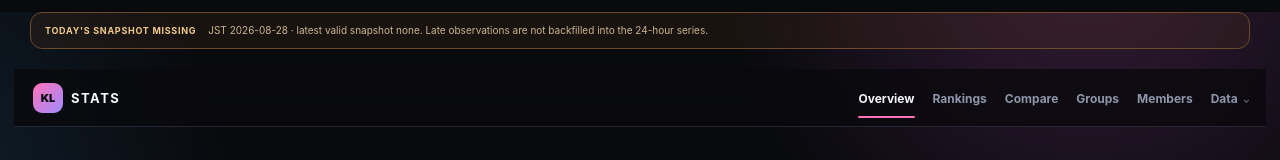
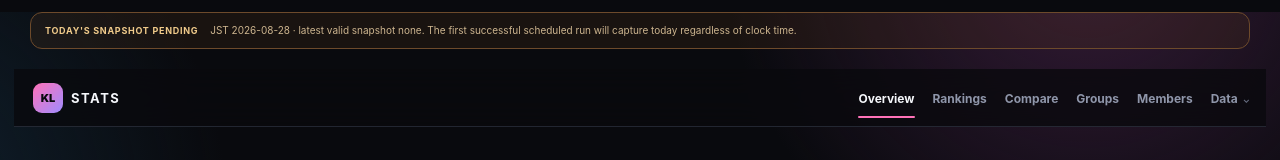
Before and after one commit to ProtChan/kawaii-lab-stats, a Next.js app: page / in a window 1280 px wide. Shown: the top 160 px of the page. Built offline with nearby package versions, Linux system fonts and the light colour scheme.

Commit message:
Update freshness message for unrestricted capture

```diff
--- a/components/snapshot-freshness.tsx
+++ b/components/snapshot-freshness.tsx
@@ -25,8 +25,8 @@ export function SnapshotFreshness({ snapshotDate }: { snapshotDate: string | nul
 
   return (
     <div className="snapshotFreshness" role="status">
-      <strong>TODAY&apos;S SNAPSHOT MISSING</strong>
-      <span>JST {today} · latest valid snapshot {snapshotDate ?? "none"}. Late observations are not backfilled into the 24-hour series.</span>
+      <strong>TODAY&apos;S SNAPSHOT PENDING</strong>
+      <span>JST {today} · latest valid snapshot {snapshotDate ?? "none"}. The first successful scheduled run will capture today regardless of clock time.</span>
     </div>
   );
 }
```
